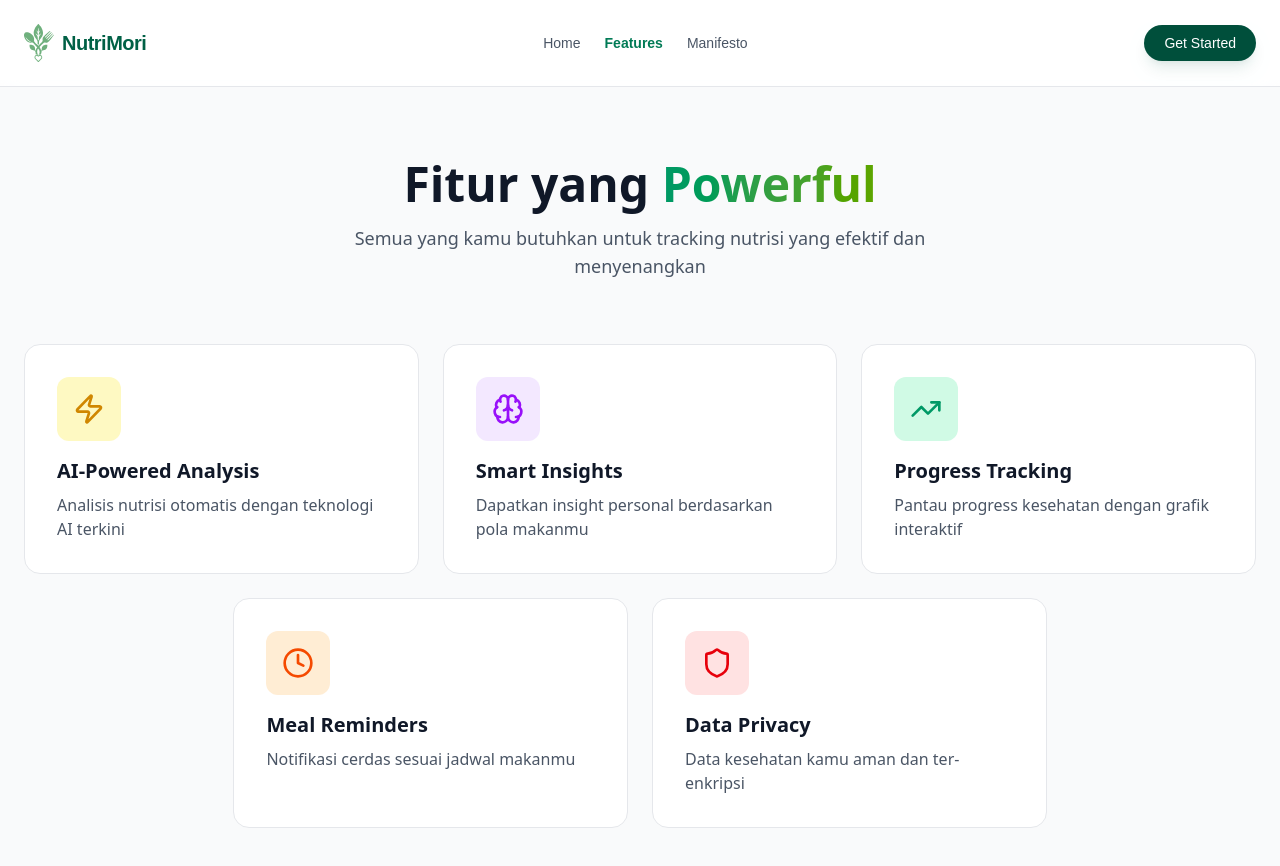
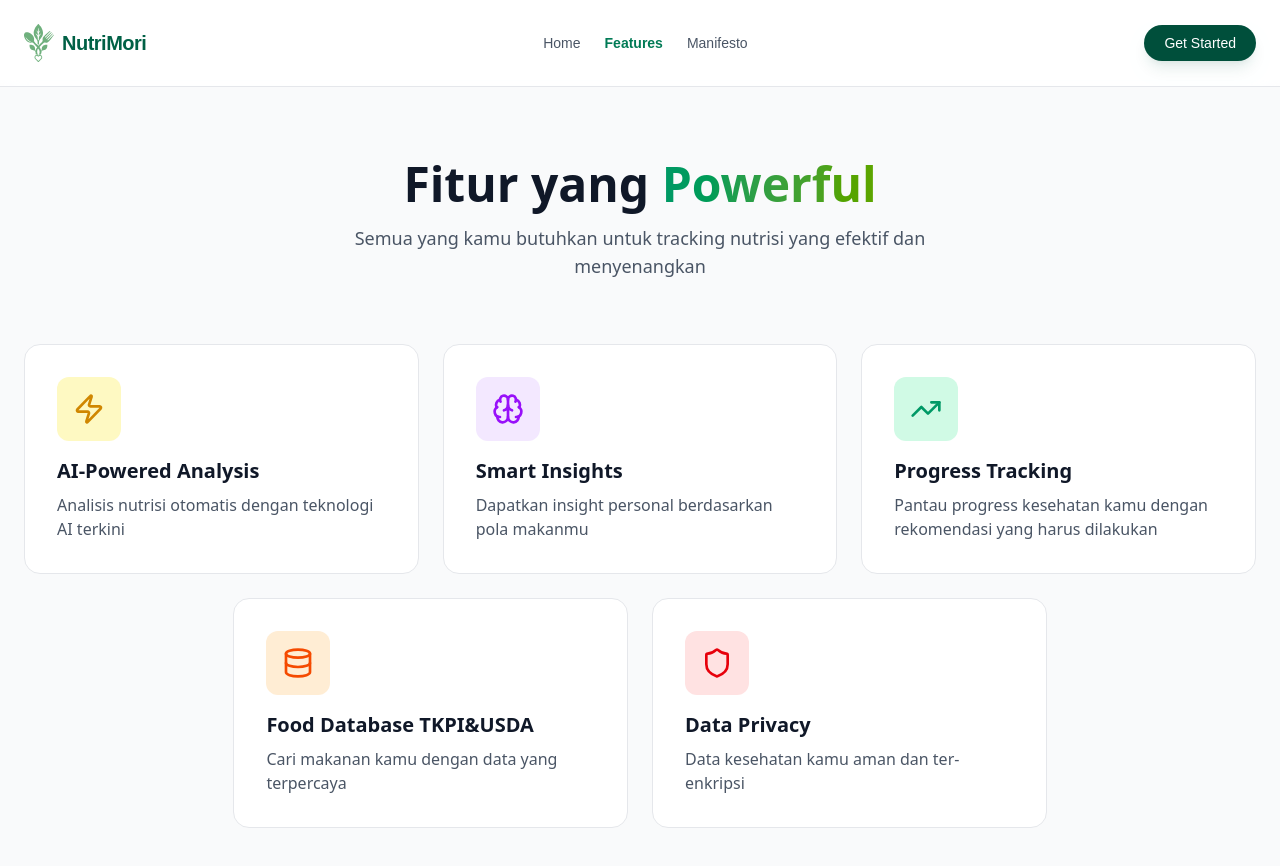
Before and after one commit to rakafdil/NutriMori, a Next.js app in the folder frontend/: page / in a window 1280 px wide. Both pictures are taken after a click on the button "Features". Shown: the top 866 px of the page. Built offline with nearby package versions, Linux system fonts and the light colour scheme.

Commit message:
improve home

```diff
--- a/frontend/src/components/analytics/AnalyticsContent.tsx
+++ b/frontend/src/components/analytics/AnalyticsContent.tsx
@@ -20,8 +20,15 @@ import AnalyticsPeriodSelector from "./AnalyticsPeriodSelector";
 
 const AnalyticsContent: React.FC = () => {
   // Menggunakan hook useHabitInsights untuk mengambil data real dari database
-  const { data, isLoading, error, period, setPeriod, refreshInsights } =
-    useHabitInsights("weekly");
+  const {
+    data,
+    isLoading,
+    error,
+    period,
+    setPeriod,
+    refetch,
+    refreshInsights,
+  } = useHabitInsights("weekly");
 
   const handlePeriodChange = (newPeriod: HabitInsightsPeriod) =>
     setPeriod(newPeriod);
--- a/frontend/src/components/dashboard/DashboardContent.tsx
+++ b/frontend/src/components/dashboard/DashboardContent.tsx
@@ -85,9 +85,6 @@ const isValidUUID = (str: string): boolean => {
 const DashboardContent: React.FC = () => {
   const { user, isLoading: isUserLoading } = useUser();
   const [meals, setMeals] = useState<Meal[]>([]);
-  const [dailyInsight, setDailyInsight] = useState(
-    "Belum ada data makan hari ini. Yuk catat sarapanmu!"
-  );
 
   // Flow states
   const [currentStep, setCurrentStep] = useState<FlowStep>("idle");
@@ -375,7 +372,7 @@ const DashboardContent: React.FC = () => {
       />
 
       {/* Insight */}
-      <DailyInsight insight={dailyInsight} />
+      <DailyInsight />
 
       {/* Meals Grid */}
       <div className="grid grid-cols-1 lg:grid-cols-3 gap-8 animate-fade-in-up">
--- a/frontend/src/components/home/FeaturesSection.tsx
+++ b/frontend/src/components/home/FeaturesSection.tsx
@@ -1,6 +1,14 @@
 "use client";
 import React from "react";
-import { Zap, Brain, TrendingUp, Camera, Clock, Shield } from "lucide-react";
+import {
+  Zap,
+  Brain,
+  TrendingUp,
+  Camera,
+  Clock,
+  Shield,
+  Database,
+} from "lucide-react";
 
 const FeaturesSection: React.FC = () => {
   const features = [
@@ -21,14 +29,15 @@ const FeaturesSection: React.FC = () => {
     {
       icon: <TrendingUp className="w-8 h-8" />,
       title: "Progress Tracking",
-      description: "Pantau progress kesehatan dengan grafik interaktif",
+      description:
+        "Pantau progress kesehatan kamu dengan rekomendasi yang harus dilakukan",
       color: "text-emerald-600 dark:text-emerald-400",
       bg: "bg-emerald-100 dark:bg-emerald-900/30",
     },
     {
-      icon: <Clock className="w-8 h-8" />,
-      title: "Meal Reminders",
-      description: "Notifikasi cerdas sesuai jadwal makanmu",
+      icon: <Database className="w-8 h-8" />,
+      title: "Food Database TKPI&USDA",
+      description: "Cari makanan kamu dengan data yang terpercaya",
       color: "text-orange-600 dark:text-orange-400",
       bg: "bg-orange-100 dark:bg-orange-900/30",
     },
--- a/frontend/src/components/home/HeroSection.tsx
+++ b/frontend/src/components/home/HeroSection.tsx
@@ -107,7 +107,7 @@ const HeroSection: React.FC = () => {
           </div>
 
           {/* Abstract Floating UI Elements */}
-          <div className="mt-16 w-full max-w-5xl relative h-64 md:h-80 opacity-90">
+          <div className="mt-16 w-full max-w-5xl relative h-64 md:h-50 opacity-90">
             <div className="absolute left-1/2 top-0 transform -translate-x-1/2 w-full max-w-md bg-white/80 dark:bg-gray-800/80 backdrop-blur-xl border border-white/50 dark:border-gray-700 p-6 rounded-3xl shadow-2xl animate-fade-in-up transition-colors">
               <div className="flex justify-between items-center mb-4">
                 <div className="flex gap-3">
--- a/frontend/src/components/home/ManifestoSection.tsx
+++ b/frontend/src/components/home/ManifestoSection.tsx
@@ -1,8 +1,11 @@
 "use client";
 import React from "react";
 import { Heart, Target, Users, Sparkles } from "lucide-react";
+import { useRouter } from "next/navigation";
 
 const ManifestoSection: React.FC = () => {
+  const router = useRouter();
+
   return (
     <div className="min-h-screen w-full bg-white dark:bg-gray-950 flex flex-col relative overflow-hidden font-sans transition-colors duration-500 py-20">
       <div className="absolute top-0 right-0 w-[500px] h-[500px] bg-emerald-200/20 dark:bg-emerald-900/10 rounded-full blur-3xl" />
@@ -81,13 +84,16 @@ const ManifestoSection: React.FC = () => {
           className="text-center bg-emerald-600 dark:bg-emerald-700 text-white p-12 rounded-3xl animate-fade-in"
           style={{ animationDelay: "0.4s" }}
         >
-          <h3 className="text-3xl font-bold mb-4">Join the Movement</h3>
+          <h3 className="text-3xl font-bold mb-4">Mulai Perjalanan Sehatmu</h3>
           <p className="text-lg mb-6 opacity-90">
-            Lebih dari 10,000+ pengguna sudah memulai perjalanan sehat mereka
-            bersama kami
+            NutriMori sedang dibangun untuk membantu kamu memahami pola makanmu
+            dengan cara yang lebih cerdas, personal, dan realistis.
           </p>
-          <button className="bg-white text-emerald-600 px-8 py-4 rounded-full font-bold hover:bg-gray-100 transition shadow-lg">
-            Mulai Sekarang
+          <button
+            onClick={() => router.push("/auth")}
+            className="bg-white text-emerald-600 px-8 py-4 rounded-full font-bold hover:bg-gray-100 transition shadow-lg"
+          >
+            Mari Coba
           </button>
         </div>
       </div>
```
